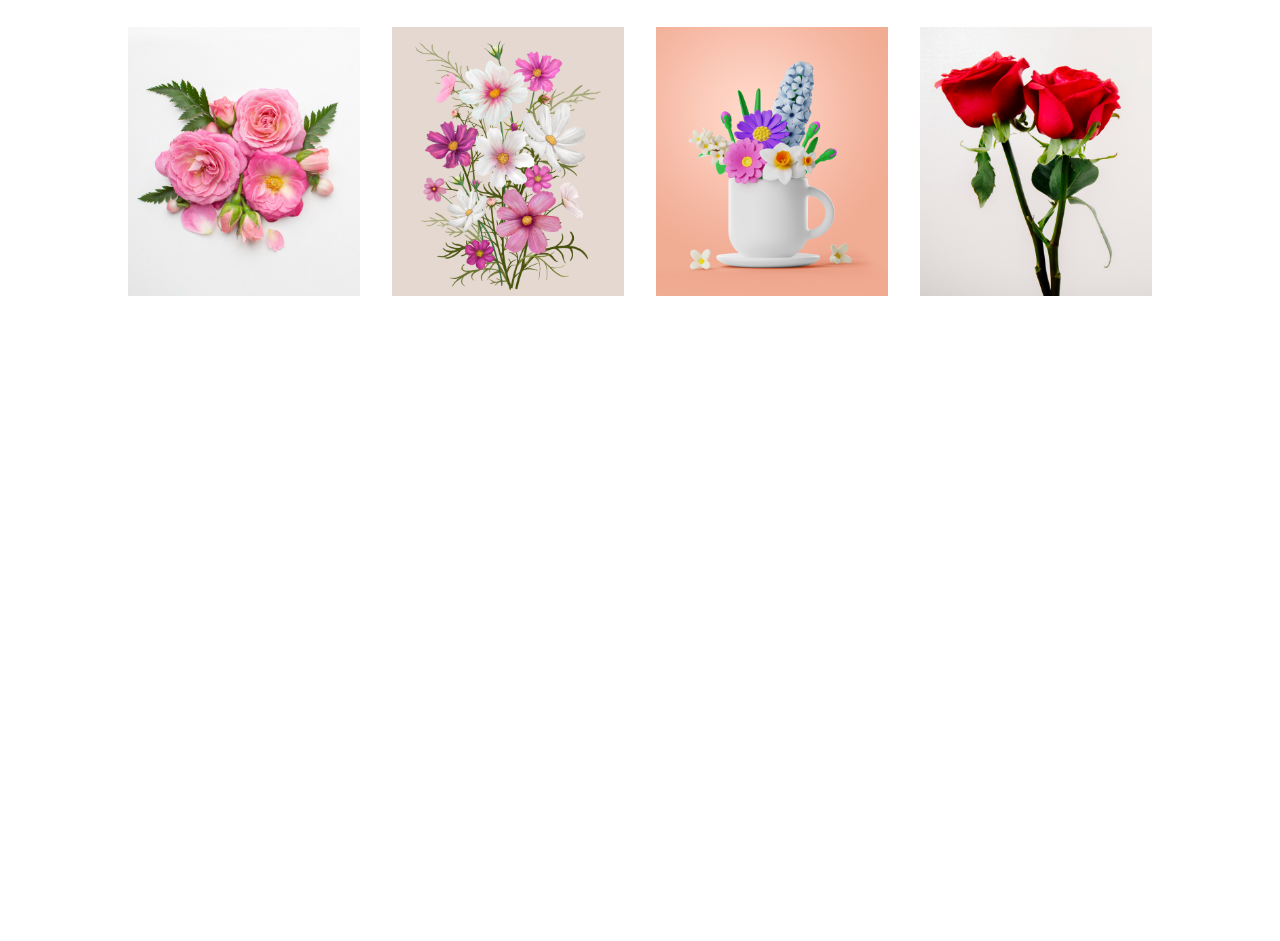
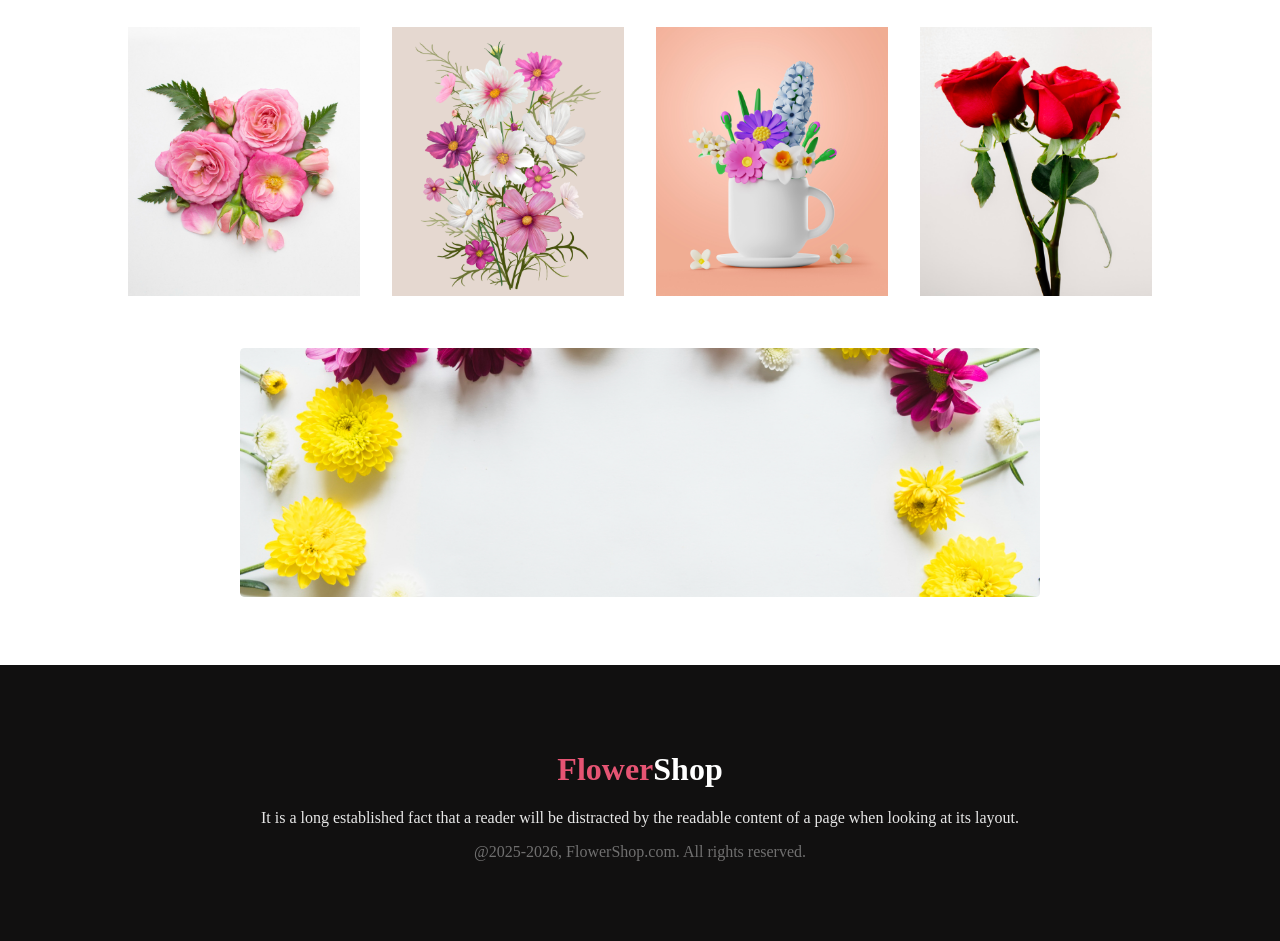
Before and after one commit to H-M-Nizum/flower-shop, a plain HTML site: page index.html in a window 1280 px wide. Shown: the part 2380-3321 px from the top of the page. Before the commit the page ends 2680 px from the top, so only its background shows below. Drawn offline with Linux system fonts and the light colour scheme.

Commit message:
complete project

```diff
--- a/index.html
+++ b/index.html
@@ -120,6 +120,25 @@
           </div>
         </div>
       </section>
+
+      <!-- Latest Deal Section -->
+      <section class="latest-deal">
+        <div class="latest-deal-picture">
+          <img src="images/Rectangle 9.png" alt="" class="latest-deal-img" />
+        </div>
+      </section>
     </main>
+
+    <footer class="footer">
+      <h1 class="footer-title">
+        <span style="color: #e55473">Flower</span
+        ><span style="color: #ffffff">Shop</span>
+      </h1>
+      <p class="footer-description">
+        It is a long established fact that a reader will be distracted by the
+        readable content of a page when looking at its layout.
+      </p>
+      <p class="footer-end">@2025-2026, FlowerShop.com. All rights reserved.</p>
+    </footer>
   </body>
 </html>
--- a/style.css
+++ b/style.css
@@ -36,7 +36,8 @@ body {
 .featured-section,
 .feacture-after,
 .deal-container,
-.instagram-section {
+.instagram-section,
+.latest-deal {
   padding: 0px 15rem;
 }
 .header-title {
@@ -125,6 +126,31 @@ body {
 }
 .insta-img {
   width: 100%;
+}
+
+/* Latest Deal section */
+/* .latest-deal-picture {
+  width: 80%;
+} */
+.latest-deal {
+  margin-top: 3rem;
+}
+.latest-deal-img {
+  width: 100%;
+  /* height: 349px; */
+}
+
+.footer {
+  background-color: #111010;
+  text-align: center;
+  padding: 4rem 1rem;
+  margin-top: 4rem;
+}
+.footer-description {
+  color: rgba(255, 255, 255, 0.9);
+}
+.footer-end {
+  color: rgba(255, 255, 255, 0.4);
 }
 /* Media Query */
 @media screen and (max-width: 576px) {
```
